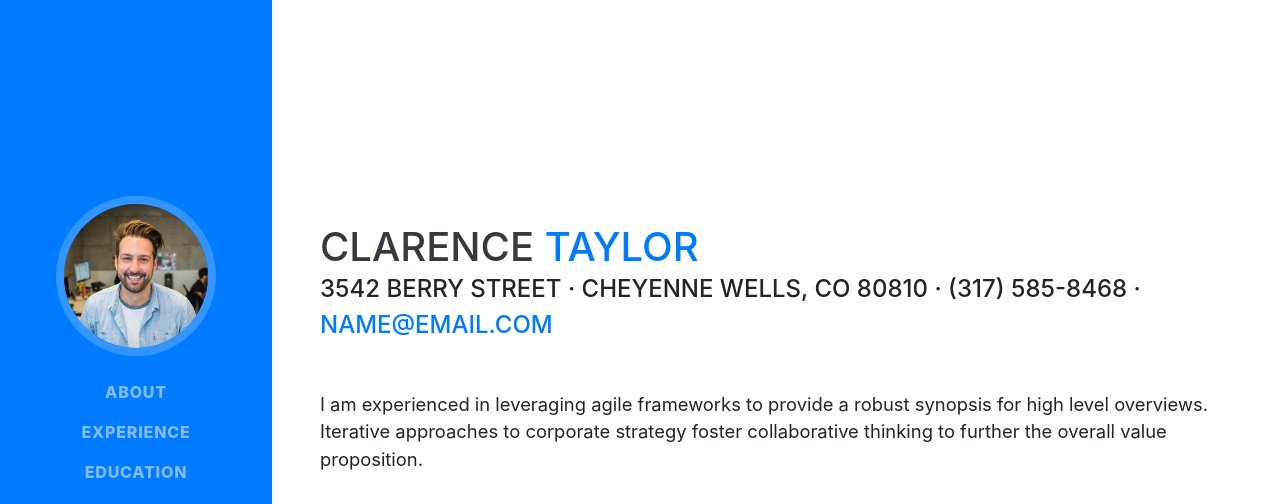
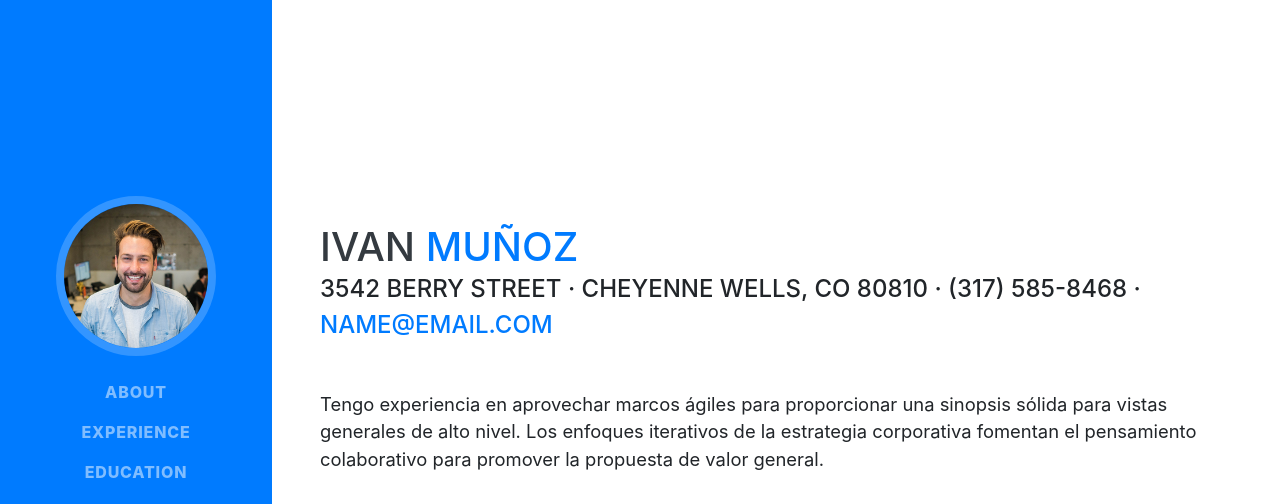
Before and after one commit to gusanoanone/springboot-servicio-item, a website with bundled scripts: page startbootstrap-resume-gh-pages/index.html in a window 1280 px wide. Shown: the top 504 px of the page. Built offline with nearby package versions, Linux system fonts and the light colour scheme; a web font is replaced by a local one.

Commit message:
Cambio de nombre en index

```diff
--- a/startbootstrap-resume-gh-pages/index.html
+++ b/startbootstrap-resume-gh-pages/index.html
@@ -27,7 +27,7 @@
 
   <nav class="navbar navbar-expand-lg navbar-dark bg-primary fixed-top" id="sideNav">
     <a class="navbar-brand js-scroll-trigger" href="#page-top">
-      <span class="d-block d-lg-none">Clarence Taylor</span>
+      <span class="d-block d-lg-none">Ivan Muñoz</span>
       <span class="d-none d-lg-block">
         <img class="img-fluid img-profile rounded-circle mx-auto mb-2" src="img/profile.jpg" alt="">
       </span>
@@ -63,13 +63,13 @@
 
     <section class="resume-section p-3 p-lg-5 d-flex align-items-center" id="about">
       <div class="w-100">
-        <h1 class="mb-0">Clarence
-          <span class="text-primary">Taylor</span>
+        <h1 class="mb-0">Ivan
+          <span class="text-primary">Muñoz</span>
         </h1>
         <div class="subheading mb-5">3542 Berry Street · Cheyenne Wells, CO 80810 · (317) 585-8468 ·
           <a href="mailto:name@email.com">name@email.com</a>
         </div>
-        <p class="lead mb-5">I am experienced in leveraging agile frameworks to provide a robust synopsis for high level overviews. Iterative approaches to corporate strategy foster collaborative thinking to further the overall value proposition.</p>
+        <p class="lead mb-5">Tengo experiencia en aprovechar marcos ágiles para proporcionar una sinopsis sólida para vistas generales de alto nivel. Los enfoques iterativos de la estrategia corporativa fomentan el pensamiento colaborativo para promover la propuesta de valor general.</p>
         <div class="social-icons">
           <a href="#">
             <i class="fab fa-linkedin-in"></i>
```
